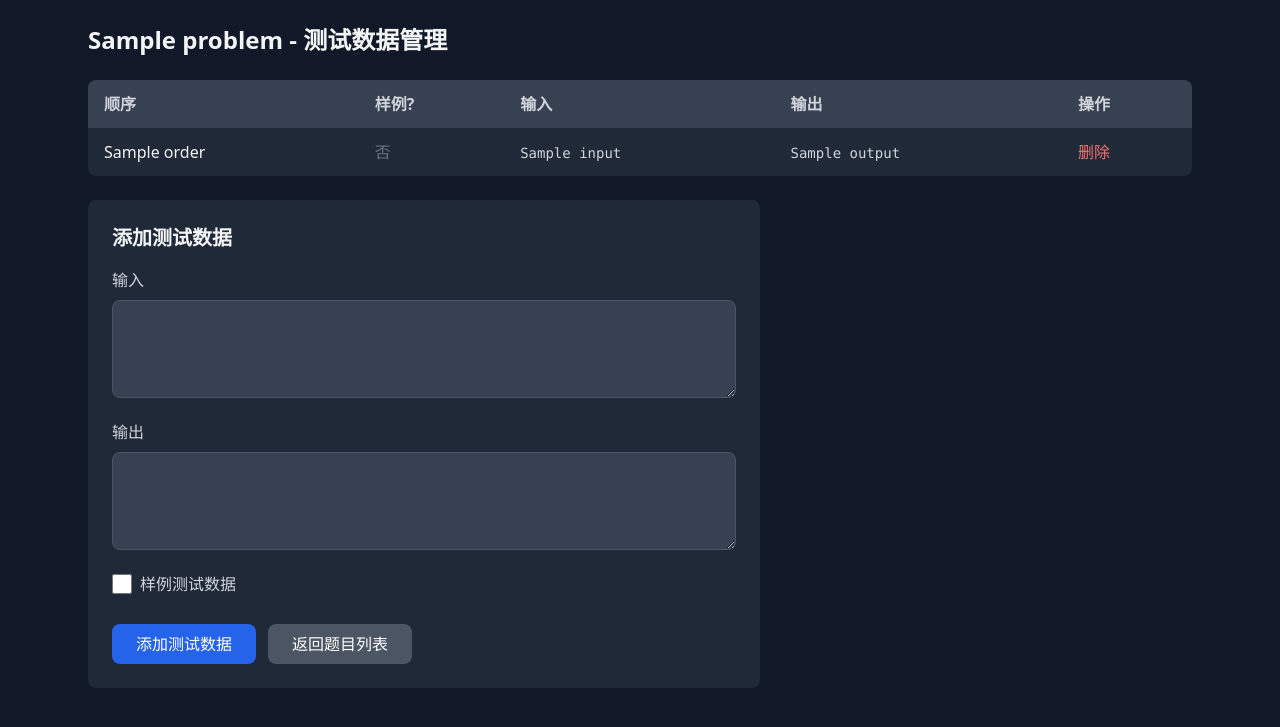
After one commit to zhouxinsheng2025/JISU-OJ, a FastAPI app: template app/templates/jury/testcases.html in a window 1280 px wide. The commit adds this page. Shown: the top 727 px of the page. Run offline with FastAPI, Linux system fonts and the light colour scheme; the template is opened without the code that fills it: most values are stand-ins (such as "Sample title", 1, 10 or a date in 2020); some libraries are stand-ins or nearby versions.

Commit message:
feat: problem and testcase management
Co-Authored-By: Claude <noreply@anthropic.com>

```diff
--- a/app/routers/jury.py
+++ b/app/routers/jury.py
@@ -191,3 +191,155 @@ async def edit_team(
         team.password_hash = hash_password(password)
     await db.commit()
     return RedirectResponse(url="/jury/teams", status_code=303)
+
+
+# ── 题目列表 ──
+@router.get("/contests/{contest_id}/problems")
+async def list_problems(contest_id: int, request: Request, user: User = Depends(require_role("jury")), db: AsyncSession = Depends(get_db)):
+    contest = await contest_service.get_contest(db, contest_id)
+    if contest is None:
+        return RedirectResponse(url="/jury/contests", status_code=303)
+    from sqlalchemy import select
+    from app.models import Problem
+    result = await db.execute(
+        select(Problem).where(Problem.contest_id == contest_id).order_by(Problem.order)
+    )
+    problems = list(result.scalars().all())
+    return templates.TemplateResponse(
+        f"{TEMPLATE_DIR}/problems.html",
+        {"request": request, "user": user, "contest": contest, "problems": problems},
+    )
+
+
+# ── 创建题目 ──
+@router.get("/contests/{contest_id}/problems/new")
+async def new_problem_page(contest_id: int, request: Request, user: User = Depends(require_role("jury")), db: AsyncSession = Depends(get_db)):
+    contest = await contest_service.get_contest(db, contest_id)
+    if contest is None:
+        return RedirectResponse(url="/jury/contests", status_code=303)
+    return templates.TemplateResponse(
+        f"{TEMPLATE_DIR}/problem_form.html",
+        {"request": request, "user": user, "contest": contest, "problem": None},
+    )
+
+
+@router.post("/contests/{contest_id}/problems/new")
+async def create_problem(
+    contest_id: int,
+    request: Request,
+    title: str = Form(...),
+    description: str = Form(""),
+    time_limit: float = Form(1.0),
+    memory_limit: int = Form(256),
+    order: int = Form(0),
+    user: User = Depends(require_role("jury")),
+    db: AsyncSession = Depends(get_db),
+):
+    from app.models import Problem
+    problem = Problem(
+        contest_id=contest_id,
+        title=title,
+        description=description,
+        time_limit=time_limit,
+        memory_limit=memory_limit,
+        order=order,
+    )
+    db.add(problem)
+    await db.commit()
+    return RedirectResponse(url=f"/jury/contests/{contest_id}/problems", status_code=303)
+
+
+# ── 编辑题目 ──
+@router.get("/problems/{problem_id}/edit")
+async def edit_problem_page(problem_id: int, request: Request, user: User = Depends(require_role("jury")), db: AsyncSession = Depends(get_db)):
+    from sqlalchemy import select
+    from app.models import Problem
+    result = await db.execute(select(Problem).where(Problem.id == problem_id))
+    problem = result.scalar_one_or_none()
+    if problem is None:
+        return RedirectResponse(url="/jury/contests", status_code=303)
+    contest = await contest_service.get_contest(db, problem.contest_id)
+    return templates.TemplateResponse(
+        f"{TEMPLATE_DIR}/problem_form.html",
+        {"request": request, "user": user, "contest": contest, "problem": problem},
+    )
+
+
+@router.post("/problems/{problem_id}/edit")
+async def edit_problem(
+    problem_id: int,
+    request: Request,
+    title: str = Form(...),
+    description: str = Form(""),
+    time_limit: float = Form(1.0),
+    memory_limit: int = Form(256),
+    order: int = Form(0),
+    user: User = Depends(require_role("jury")),
+    db: AsyncSession = Depends(get_db),
+):
+    from sqlalchemy import select
+    from app.models import Problem
+    result = await db.execute(select(Problem).where(Problem.id == problem_id))
+    problem = result.scalar_one_or_none()
+    if problem is None:
+        return RedirectResponse(url="/jury/contests", status_code=303)
+    problem.title = title
+    problem.description = description
+    problem.time_limit = time_limit
+    problem.memory_limit = memory_limit
+    problem.order = order
+    await db.commit()
+    return RedirectResponse(url=f"/jury/contests/{problem.contest_id}/problems", status_code=303)
+
+
+# ── 测试数据管理 ──
+@router.get("/problems/{problem_id}/testcases")
+async def manage_testcases(problem_id: int, request: Request, user: User = Depends(require_role("jury")), db: AsyncSession = Depends(get_db)):
+    from sqlalchemy import select
+    from app.models import Problem, TestCase
+    result = await db.execute(select(Problem).where(Problem.id == problem_id))
+    problem = result.scalar_one_or_none()
+    if problem is None:
+        return RedirectResponse(url="/jury/contests", status_code=303)
+    tc_result = await db.execute(
+        select(TestCase).where(TestCase.problem_id == problem_id).order_by(TestCase.order)
+    )
+    testcases = list(tc_result.scalars().all())
+    return templates.TemplateResponse(
+        f"{TEMPLATE_DIR}/testcases.html",
+        {"request": request, "user": user, "problem": problem, "testcases": testcases},
+    )
+
+
+@router.post("/problems/{problem_id}/testcases/new")
+async def add_testcase(
+    problem_id: int,
+    request: Request,
+    input_data: str = Form("", alias="input"),
+    output_data: str = Form("", alias="output"),
+    is_sample: str = Form("0"),
+    user: User = Depends(require_role("jury")),
+    db: AsyncSession = Depends(get_db),
+):
+    from app.models import TestCase
+    tc = TestCase(
+        problem_id=problem_id,
+        input=input_data,
+        output=output_data,
+        is_sample=(is_sample == "1"),
+    )
+    db.add(tc)
+    await db.commit()
+    return RedirectResponse(url=f"/jury/problems/{problem_id}/testcases", status_code=303)
+
+
+@router.post("/problems/{problem_id}/testcases/delete/{tc_id}")
+async def delete_testcase(problem_id: int, tc_id: int, user: User = Depends(require_role("jury")), db: AsyncSession = Depends(get_db)):
+    from sqlalchemy import select
+    from app.models import TestCase
+    result = await db.execute(select(TestCase).where(TestCase.id == tc_id, TestCase.problem_id == problem_id))
+    tc = result.scalar_one_or_none()
+    if tc:
+        await db.delete(tc)
+        await db.commit()
+    return RedirectResponse(url=f"/jury/problems/{problem_id}/testcases", status_code=303)
--- a/app/templates/jury/contests.html
+++ b/app/templates/jury/contests.html
@@ -45,6 +45,7 @@
                     {% endif %}
                 </td>
                 <td class="px-4 py-3 flex gap-2">
+                    <a href="/jury/contests/{{ contest.id }}/problems" class="text-green-400 hover:underline">题目</a>
                     <a href="/jury/contests/{{ contest.id }}/edit" class="text-blue-400 hover:underline">编辑</a>
                     <form method="post" action="/jury/contests/{{ contest.id }}/toggle" style="display:inline">
                         <button type="submit" class="text-yellow-400 hover:underline">
--- /dev/null
+++ b/app/templates/jury/testcases.html
@@ -0,0 +1,89 @@
+{% extends "base.html" %}
+{% block title %}裁判后台 - 测试数据管理{% endblock %}
+{% block nav %}
+<a href="/jury/" class="hover:text-blue-400">仪表盘</a>
+<a href="/jury/contests" class="text-blue-400 font-semibold">比赛</a>
+<a href="/jury/teams" class="hover:text-blue-400">队伍</a>
+<a href="/jury/submissions" class="hover:text-blue-400">提交</a>
+<a href="/jury/clarifications" class="hover:text-blue-400">问答</a>
+<a href="/jury/scoreboard" class="hover:text-blue-400">计分板</a>
+{% endblock %}
+{% block content %}
+<h1 class="text-2xl font-bold mb-6">{{ problem.title }} - 测试数据管理</h1>
+
+<div class="bg-gray-800 rounded-lg overflow-hidden mb-6">
+    <table class="w-full text-left">
+        <thead class="bg-gray-700 text-gray-300">
+            <tr>
+                <th class="px-4 py-3">顺序</th>
+                <th class="px-4 py-3">样例?</th>
+                <th class="px-4 py-3">输入</th>
+                <th class="px-4 py-3">输出</th>
+                <th class="px-4 py-3">操作</th>
+            </tr>
+        </thead>
+        <tbody class="divide-y divide-gray-700">
+            {% for tc in testcases %}
+            <tr class="hover:bg-gray-750">
+                <td class="px-4 py-3">{{ tc.order }}</td>
+                <td class="px-4 py-3">
+                    {% if tc.is_sample %}
+                    <span class="text-green-400">是</span>
+                    {% else %}
+                    <span class="text-gray-500">否</span>
+                    {% endif %}
+                </td>
+                <td class="px-4 py-3">
+                    <code class="text-sm text-gray-300">{{ tc.input[:80] }}{% if tc.input|length > 80 %}...{% endif %}</code>
+                </td>
+                <td class="px-4 py-3">
+                    <code class="text-sm text-gray-300">{{ tc.output[:80] }}{% if tc.output|length > 80 %}...{% endif %}</code>
+                </td>
+                <td class="px-4 py-3">
+                    <form method="post" action="/jury/problems/{{ problem.id }}/testcases/delete/{{ tc.id }}" style="display:inline">
+                        <button type="submit" class="text-red-400 hover:underline" onclick="return confirm('确定删除此测试数据?')">删除</button>
+                    </form>
+                </td>
+            </tr>
+            {% else %}
+            <tr>
+                <td colspan="5" class="px-4 py-8 text-center text-gray-500">暂无测试数据</td>
+            </tr>
+            {% endfor %}
+        </tbody>
+    </table>
+</div>
+
+<div class="bg-gray-800 rounded-lg p-6 max-w-2xl">
+    <h2 class="text-xl font-bold mb-4">添加测试数据</h2>
+    <form method="post" action="/jury/problems/{{ problem.id }}/testcases/new">
+        <div class="mb-4">
+            <label class="block text-gray-300 mb-2" for="input">输入</label>
+            <textarea id="input" name="input" rows="4"
+                      class="w-full px-3 py-2 bg-gray-700 border border-gray-600 rounded-lg text-white focus:outline-none focus:border-blue-500 font-mono text-sm"></textarea>
+        </div>
+
+        <div class="mb-4">
+            <label class="block text-gray-300 mb-2" for="output">输出</label>
+            <textarea id="output" name="output" rows="4"
+                      class="w-full px-3 py-2 bg-gray-700 border border-gray-600 rounded-lg text-white focus:outline-none focus:border-blue-500 font-mono text-sm"></textarea>
+        </div>
+
+        <div class="mb-4">
+            <label class="inline-flex items-center">
+                <input type="checkbox" name="is_sample" value="1" class="form-checkbox h-5 w-5 text-blue-600 bg-gray-700 border-gray-600 rounded">
+                <span class="ml-2 text-gray-300">样例测试数据</span>
+            </label>
+        </div>
+
+        <div class="flex gap-3 mt-6">
+            <button type="submit" class="bg-blue-600 hover:bg-blue-700 text-white px-6 py-2 rounded-lg transition">
+                添加测试数据
+            </button>
+            <a href="/jury/contests/{{ problem.contest_id }}/problems" class="bg-gray-600 hover:bg-gray-700 text-white px-6 py-2 rounded-lg transition text-center">
+                返回题目列表
+            </a>
+        </div>
+    </form>
+</div>
+{% endblock %}
```
Also changed, not shown: app/templates/jury/problem_form.html (added, +59 -0 lines), app/templates/jury/problems.html (added, +54 -0 lines).
